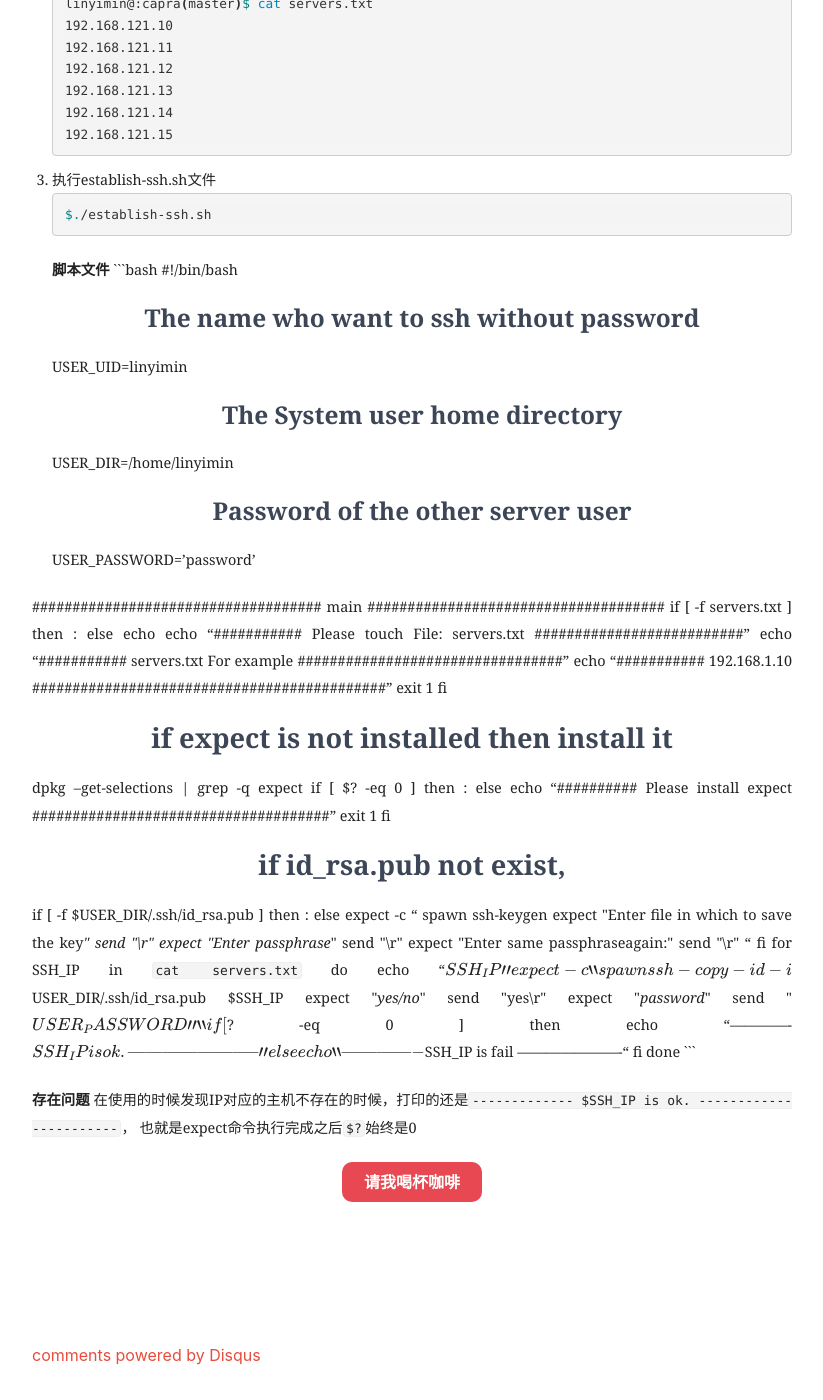
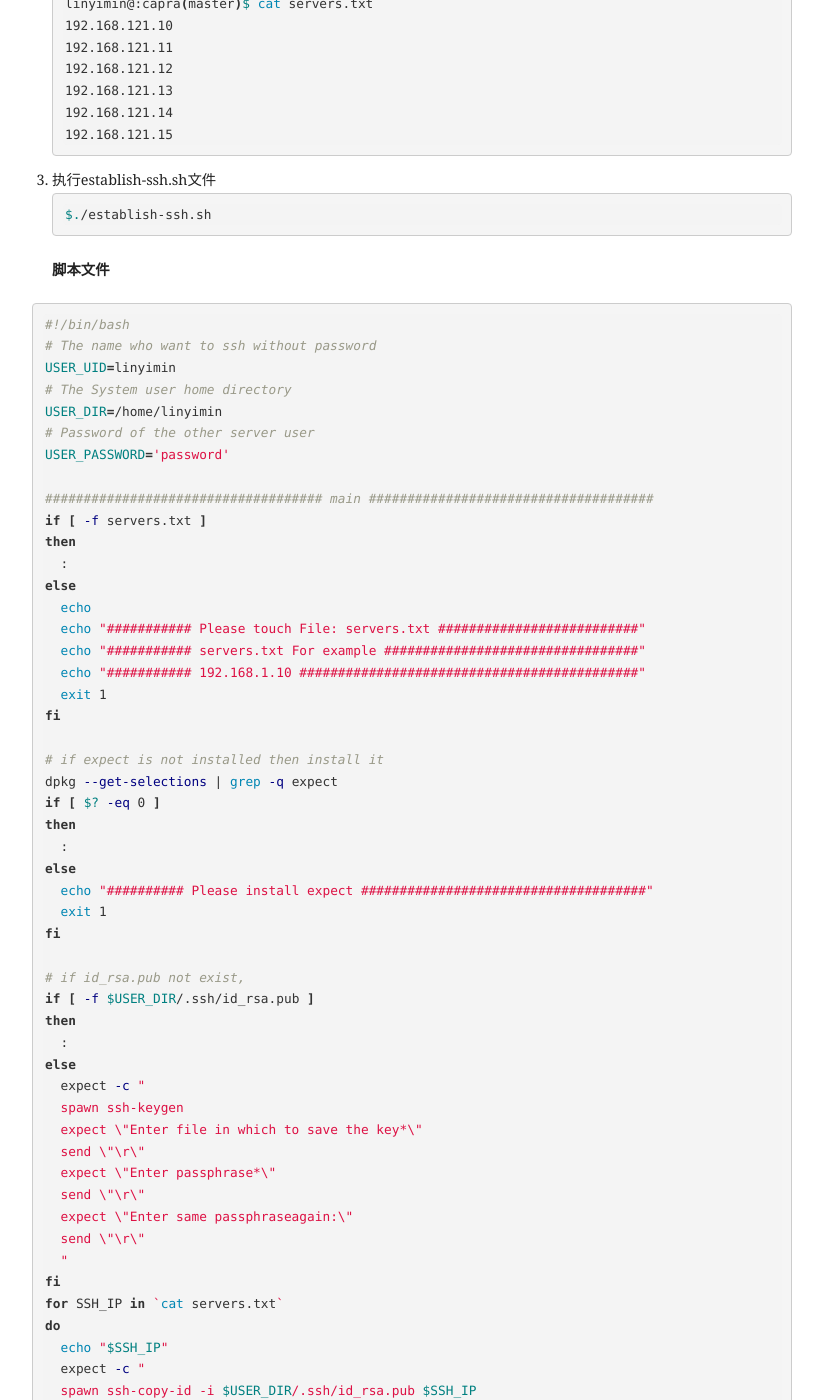
Before and after one commit to linyimin-bupt/linyimin.github.io, a Jekyll site: the page built from _posts/2018-10-23-use-expect-command-to-establish-SSH-trust-between-multiple-servers.md, in a window 1280 px wide and 1400 px high, scrolled down 488 px. Shown: the whole window, without its empty margins (228-1051 px from the left). Built offline with Jekyll 4.4.1, drawn with Linux system fonts in a browser that asks for light colours; nearby versions of some CDN libraries; our own code applies the rules of GitHub Pages for plain Markdown files; formulas are drawn with MathJax 3; comment, search, counter and statistics services are not loaded; some of the changed text lies outside the part shown.

Commit message:
fix blog style

````diff
--- a/_posts/2018-10-23-use-expect-command-to-establish-SSH-trust-between-multiple-servers.md
+++ b/_posts/2018-10-23-use-expect-command-to-establish-SSH-trust-between-multiple-servers.md
@@ -19,7 +19,8 @@
 $./establish-ssh.sh
 ```
 **脚本文件**
-```bash
+
+```shell
 #!/bin/bash
 # The name who want to ssh without password
 USER_UID=linyimin
@@ -85,5 +86,6 @@
 ```
 
 **存在问题**
+
 在使用的时候发现IP对应的主机不存在的时候，打印的还是`------------- $SSH_IP is ok. -----------------------`，
 也就是expect命令执行完成之后`$?`始终是0
````
